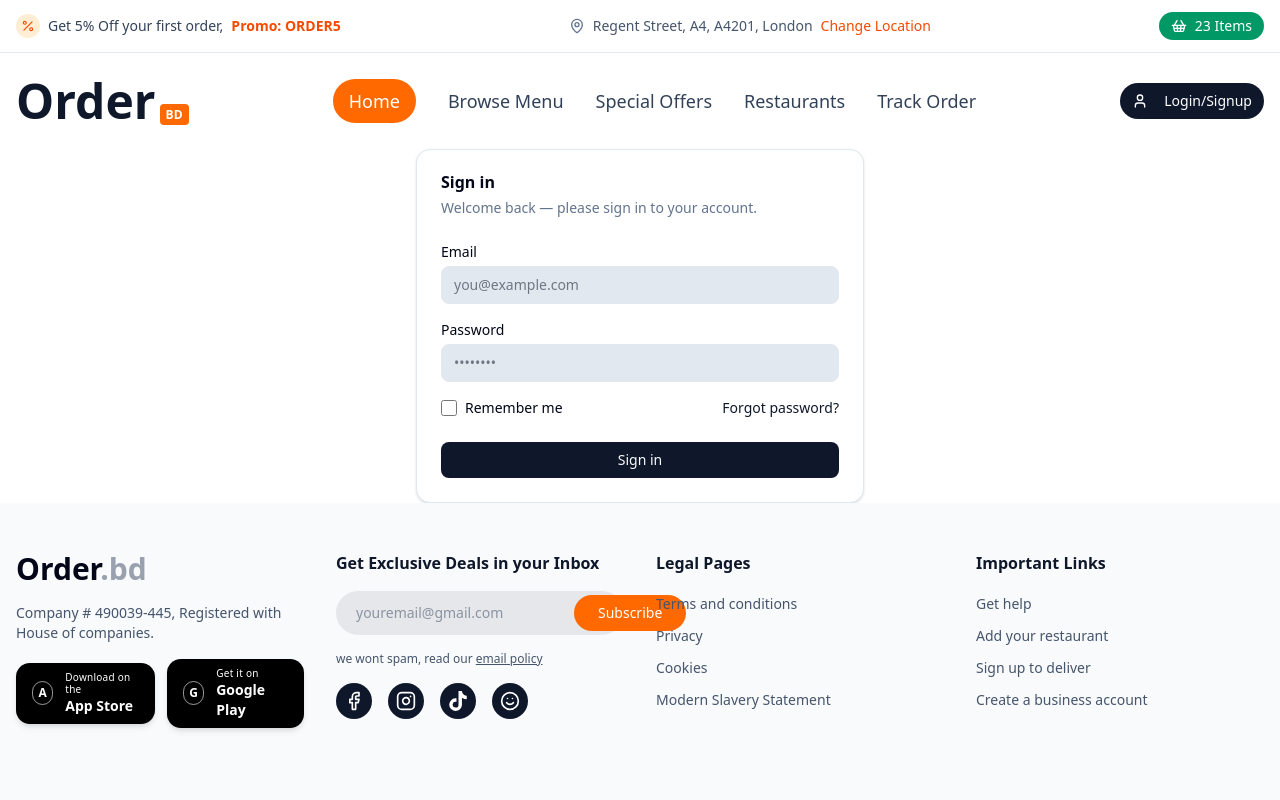
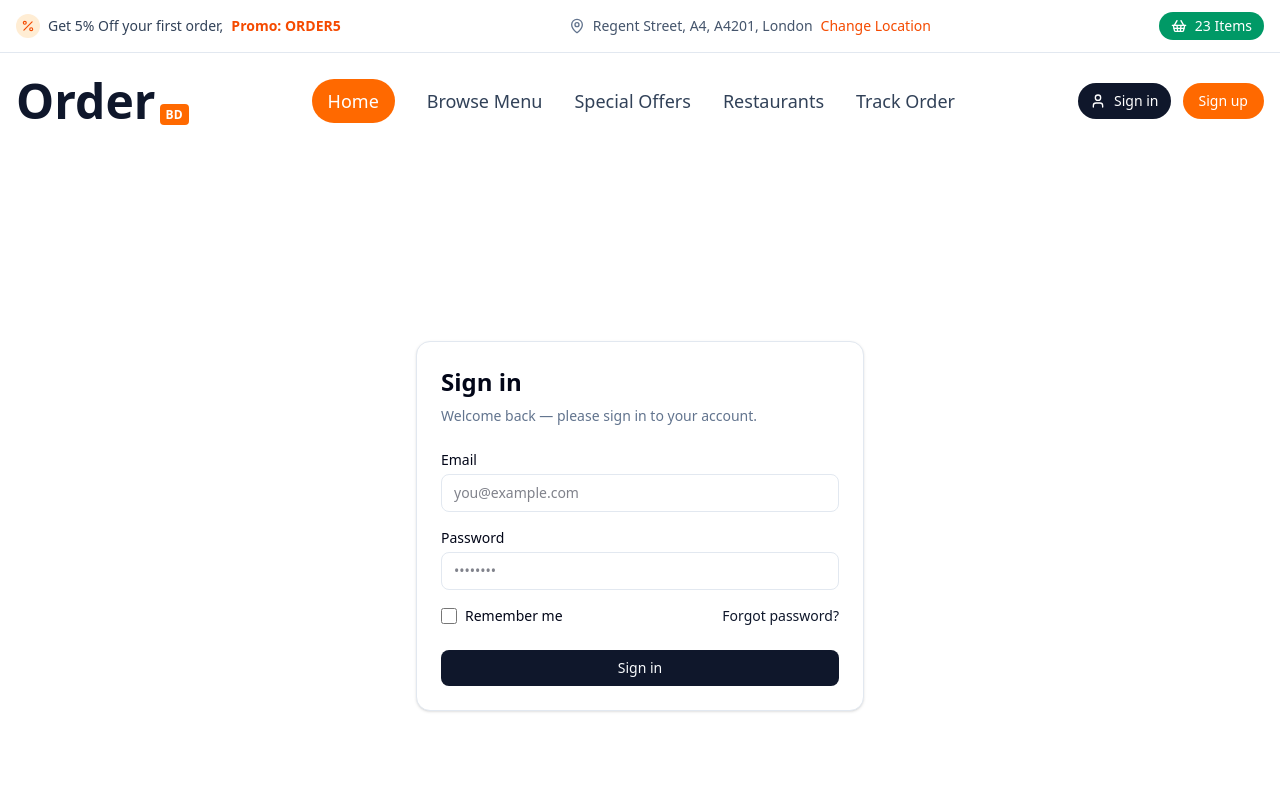
Before and after one commit to MIRNOMAN/zesty-food-frontend, a Next.js app: page /sign-in in a window 1280 px wide. Shown: the top 800 px of the page. Built offline with nearby package versions, Linux system fonts and the light colour scheme; what @bprogress/next would draw is missing.

Commit message:
auth all signIn and SignUp page  ui create

```diff
--- a/src/app/(auth)/sign-in/page.tsx
+++ b/src/app/(auth)/sign-in/page.tsx
@@ -3,7 +3,7 @@ import React from 'react'
 
 export default function page() {
   return (
-    <div>
+    <div >
       <SignIn />
     </div>
   )
--- a/src/components/auth/FotgotPassword.tsx
+++ b/src/components/auth/FotgotPassword.tsx
@@ -28,7 +28,8 @@ export default function ForgotPassword() {
   }
 
   return (
-    <Card className="max-w-md mx-auto">
+   <div className="md:py-48 py-16">
+     <Card className="max-w-md mx-auto">
       <CardHeader>
         <CardTitle>Forgot password</CardTitle>
         <CardDescription>
@@ -63,5 +64,6 @@ export default function ForgotPassword() {
         </Button>
       </CardFooter>
     </Card>
+   </div>
   );
 }
--- a/src/components/auth/OtpVerification.tsx
+++ b/src/components/auth/OtpVerification.tsx
@@ -28,7 +28,8 @@ export default function OtpVerification() {
   }
 
   return (
-    <Card className="max-w-md mx-auto">
+<div className="md:py-48 py-16">
+      <Card className="max-w-md mx-auto">
       <CardHeader>
         <CardTitle>Verify code</CardTitle>
         <CardDescription>
@@ -69,5 +70,6 @@ export default function OtpVerification() {
         </Button>
       </CardFooter>
     </Card>
+</div>
   );
 }
--- a/src/components/auth/SignIn.tsx
+++ b/src/components/auth/SignIn.tsx
@@ -22,39 +22,74 @@ type FormValues = {
 
 export default function SignIn() {
   const router = useRouter();
+
   const {
     register,
     handleSubmit,
     formState: { errors, isSubmitting },
+    setError,
   } = useForm<FormValues>();
 
-  async function onSubmit(data: FormValues) {
-    // TODO: replace with real sign-in API call
-    await new Promise((r) => setTimeout(r, 500));
-    router.push("/");
+  const onSubmit = async (data: FormValues) => {
+    try {
+      // Fake API delay
+      await new Promise((resolve) => setTimeout(resolve, 1000));
+
+      // Example fake validation
+      if (data.email !== "admin@example.com" || data.password !== "123456") {
+        setError("password", {
+          type: "manual",
+          message: "Invalid email or password",
+        });
+        return;
       }
 
+      // Save remember option (optional)
+      if (data.remember) {
+        localStorage.setItem("rememberUser", data.email);
+      }
+
+      // Redirect after success
+      router.push("/");
+    } catch (error) {
+      console.error(error);
+    }
+  };
+
   return (
-    <Card className="max-w-md mx-auto">
+    <div className="md:py-48 py-16">
+      <Card className=" max-w-md mx-auto">
         <CardHeader>
-        <CardTitle>Sign in</CardTitle>
+          <CardTitle className="text-2xl font-semibold">
+            Sign in
+          </CardTitle>
           <CardDescription>
             Welcome back — please sign in to your account.
           </CardDescription>
         </CardHeader>
+
         <CardContent>
           <form
             id="signin-form"
             className="grid gap-4"
             onSubmit={handleSubmit(onSubmit)}
           >
+            {/* Email */}
             <div>
-            <label className="block text-sm font-medium mb-1">Email</label>
+              <label className="block text-sm font-medium mb-1">
+                Email
+              </label>
               <input
-              {...register("email", { required: "Email is required" })}
+                {...register("email", {
+                  required: "Email is required",
+                  pattern: {
+                    value: /^[^\s@]+@[^\s@]+\.[^\s@]+$/,
+                    message: "Enter a valid email address",
+                  },
+                })}
                 type="email"
                 placeholder="you@example.com"
-              className="w-full rounded-md border px-3 py-2 bg-input text-sm"
+                className="w-full rounded-md border px-3 py-2 bg-background text-sm focus:outline-none focus:ring-2 focus:ring-primary"
               />
               {errors.email && (
                 <p className="text-sm text-red-600 mt-1">
@@ -63,16 +98,22 @@ export default function SignIn() {
               )}
             </div>
 
+            {/* Password */}
             <div>
-            <label className="block text-sm font-medium mb-1">Password</label>
+              <label className="block text-sm font-medium mb-1">
+                Password
+              </label>
               <input
                 {...register("password", {
                   required: "Password is required",
-                minLength: { value: 6, message: "Minimum 6 characters" },
+                  minLength: {
+                    value: 6,
+                    message: "Minimum 6 characters",
+                  },
                 })}
                 type="password"
                 placeholder="••••••••"
-              className="w-full rounded-md border px-3 py-2 bg-input text-sm"
+                className="w-full rounded-md border px-3 py-2 bg-background text-sm focus:outline-none focus:ring-2 focus:ring-primary"
               />
               {errors.password && (
                 <p className="text-sm text-red-600 mt-1">
@@ -81,8 +122,9 @@ export default function SignIn() {
               )}
             </div>
 
+            {/* Remember + Forgot */}
             <div className="flex items-center justify-between">
-            <label className="inline-flex items-center gap-2 text-sm">
+              <label className="inline-flex items-center gap-2 text-sm cursor-pointer">
                 <input
                   {...register("remember")}
                   type="checkbox"
@@ -93,13 +135,14 @@ export default function SignIn() {
 
               <Link
                 href="/sign-in/forgot-password"
-              className="text-sm text-primary"
+                className="text-sm text-primary hover:underline"
               >
                 Forgot password?
               </Link>
             </div>
           </form>
         </CardContent>
+
         <CardFooter>
           <Button
             form="signin-form"
@@ -111,5 +154,6 @@ export default function SignIn() {
           </Button>
         </CardFooter>
       </Card>
+    </div>
   );
 }
--- a/src/components/auth/SignUp.tsx
+++ b/src/components/auth/SignUp.tsx
@@ -30,7 +30,8 @@ export default function SignUp() {
   }
 
   return (
-    <Card className="max-w-md mx-auto">
+  <div className="md:py-48 py-16">
+      <Card className="max-w-md mx-auto">
       <CardHeader>
         <CardTitle>Create account</CardTitle>
         <CardDescription>
@@ -85,5 +86,6 @@ export default function SignUp() {
         </Button>
       </CardFooter>
     </Card>
+  </div>
   );
 }
--- a/src/components/auth/SuccessPage.tsx
+++ b/src/components/auth/SuccessPage.tsx
@@ -13,7 +13,8 @@ import {
 
 export default function SuccessPage() {
   return (
-    <Card className="max-w-md mx-auto text-center">
+ <div className="md:py-48 py-16">
+     <Card className="max-w-md mx-auto text-center">
       <CardHeader>
         <CardTitle>Password reset</CardTitle>
         <CardDescription>
@@ -33,5 +34,6 @@ export default function SuccessPage() {
         </div>
       </CardContent>
     </Card>
+ </div>
   );
 }
--- a/src/shared/Navbar.tsx
+++ b/src/shared/Navbar.tsx
@@ -27,7 +27,10 @@ export default function Navbar() {
       <div className="md:container mx-auto">
         <div className="mx-auto flex w-full  items-center justify-between gap-4 px-4 py-4 md:py-6">
           <div className="flex items-center gap-2">
-          <Link href="#" className="text-2xl md:text-5xl font-bold text-slate-900">
+            <Link
+              href="#"
+              className="text-2xl md:text-5xl font-bold text-slate-900"
+            >
               Order
               <span className="ml-1 rounded bg-orange-500 px-1.5 py-0.5 text-xs text-white">
                 BD
@@ -52,16 +55,35 @@ export default function Navbar() {
           </div>
 
           <div className="hidden items-center gap-3 lg:flex">
-          <Button className="rounded-full bg-slate-900 px-6 text-white hover:bg-slate-800">
-            <User className="mr-2 size-4" />
-            Login/Signup
+            <Button
+              asChild
+              className="rounded-full bg-slate-900 px-4 text-white hover:bg-slate-800"
+            >
+              <Link href="/sign-in" className="inline-flex items-center gap-2">
+                <User className="size-4" />
+                Sign in
+              </Link>
+            </Button>
+
+            <Button
+              asChild
+              className="rounded-full bg-orange-500 px-4 text-white hover:bg-orange-600"
+            >
+              <Link href="/sign-up" className="inline-flex items-center gap-2">
+                Sign up
+              </Link>
             </Button>
           </div>
 
           <div className="flex items-center gap-2 lg:hidden">
-          <Button className="rounded-full bg-slate-900 px-4 text-white hover:bg-slate-800">
-            <User className="mr-2 size-4" />
+            <Button
+              asChild
+              className="rounded-full bg-slate-900 px-4 text-white hover:bg-slate-800"
+            >
+              <Link href="/sign-in" className="inline-flex items-center gap-2">
+                <User className="size-4" />
                 Login
+              </Link>
             </Button>
             <Sheet>
               <SheetTrigger asChild>
@@ -84,9 +106,27 @@ export default function Navbar() {
                       </Link>
                     </SheetClose>
                   ))}
-                <Button className="mt-2 rounded-full bg-orange-500 text-white hover:bg-orange-600">
+                  <div className="mt-2 flex flex-col gap-2">
+                    <Button
+                      asChild
+                      className="rounded-full bg-slate-900 px-4 text-white"
+                    >
+                      <Link href="/sign-in" className="w-full text-center">
+                        Login
+                      </Link>
+                    </Button>
+                    <Button
+                      asChild
+                      className="rounded-full bg-orange-500 text-white"
+                    >
+                      <Link href="/sign-up" className="w-full text-center">
+                        Sign up
+                      </Link>
+                    </Button>
+                    <Button className="rounded-full bg-orange-500 text-white hover:bg-orange-600">
                       Browse Menu
                     </Button>
+                  </div>
                 </div>
               </SheetContent>
             </Sheet>
```
Lines whose indentation alone changed are shown as unchanged.
